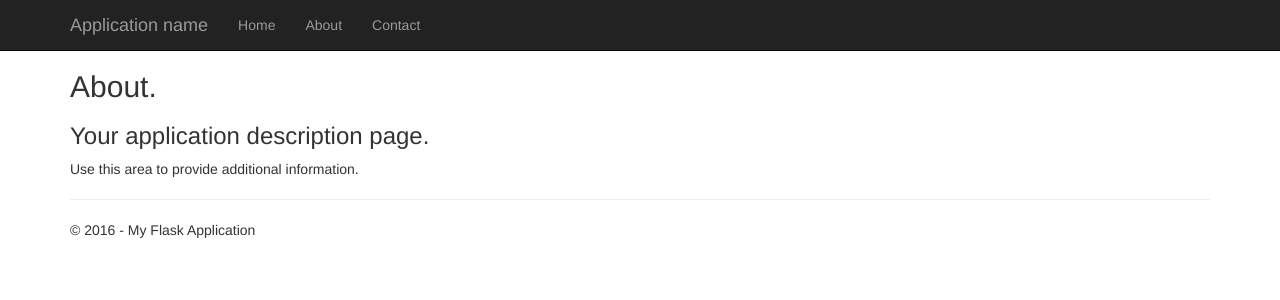
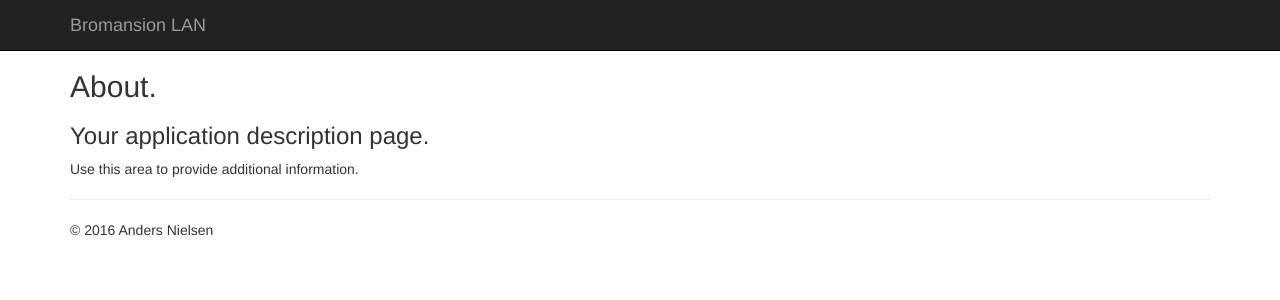
Before and after one commit to AndersNielsen89/lan-for-faen, a Flask app: page /about in a window 1280 px wide. Shown: the top 300 px of the page. Run offline with Flask 2, Linux system fonts and the light colour scheme; some libraries are stand-ins or nearby versions.

Commit message:
header and footer changes

```diff
--- a/SteamGameCompare/templates/layout.html
+++ b/SteamGameCompare/templates/layout.html
@@ -3,7 +3,7 @@
 <head>
     <meta charset="utf-8" />
     <meta name="viewport" content="width=device-width, initial-scale=1.0">
-    <title>{{ title }} - My Flask Application</title>
+    <title>{{ title }} LAN for faen! </title>
     <link rel="stylesheet" type="text/css" href="/static/content/bootstrap.min.css" />
     <link rel="stylesheet" type="text/css" href="/static/content/site.css" />
     <script src="/static/scripts/modernizr-2.6.2.js"></script>
@@ -18,13 +18,13 @@
                     <span class="icon-bar"></span>
                     <span class="icon-bar"></span>
                 </button>
-                <a href="/" class="navbar-brand">Application name</a>
+                <a href="/" class="navbar-brand">Bromansion LAN</a>
             </div>
             <div class="navbar-collapse collapse">
                 <ul class="nav navbar-nav">
-                    <li><a href="{{ url_for('home') }}">Home</a></li>
-                    <li><a href="{{ url_for('about') }}">About</a></li>
-                    <li><a href="{{ url_for('contact') }}">Contact</a></li>
+                    <!--<li><a href="{{ url_for('home') }}">Home</a></li>-->
+                    <!--<li><a href="{{ url_for('about') }}">About</a></li>
+                    <li><a href="{{ url_for('contact') }}">Contact</a></li>-->
                 </ul>
             </div>
         </div>
@@ -34,7 +34,7 @@
         {% block content %}{% endblock %}
         <hr />
         <footer>
-            <p>&copy; {{ year }} - My Flask Application</p>
+            <p>&copy; {{ year }} Anders Nielsen</p>
         </footer>
     </div>
 
```
Also changed, not shown: 1 other file.
